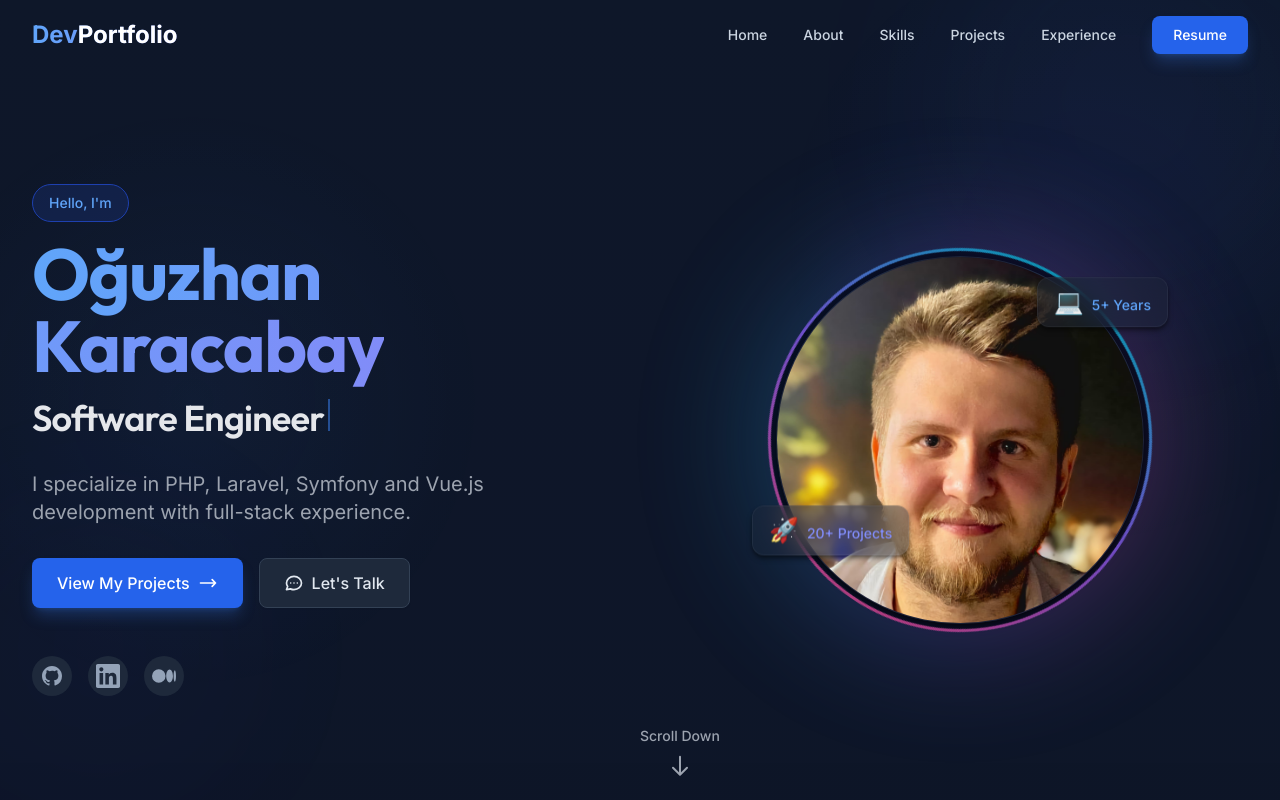
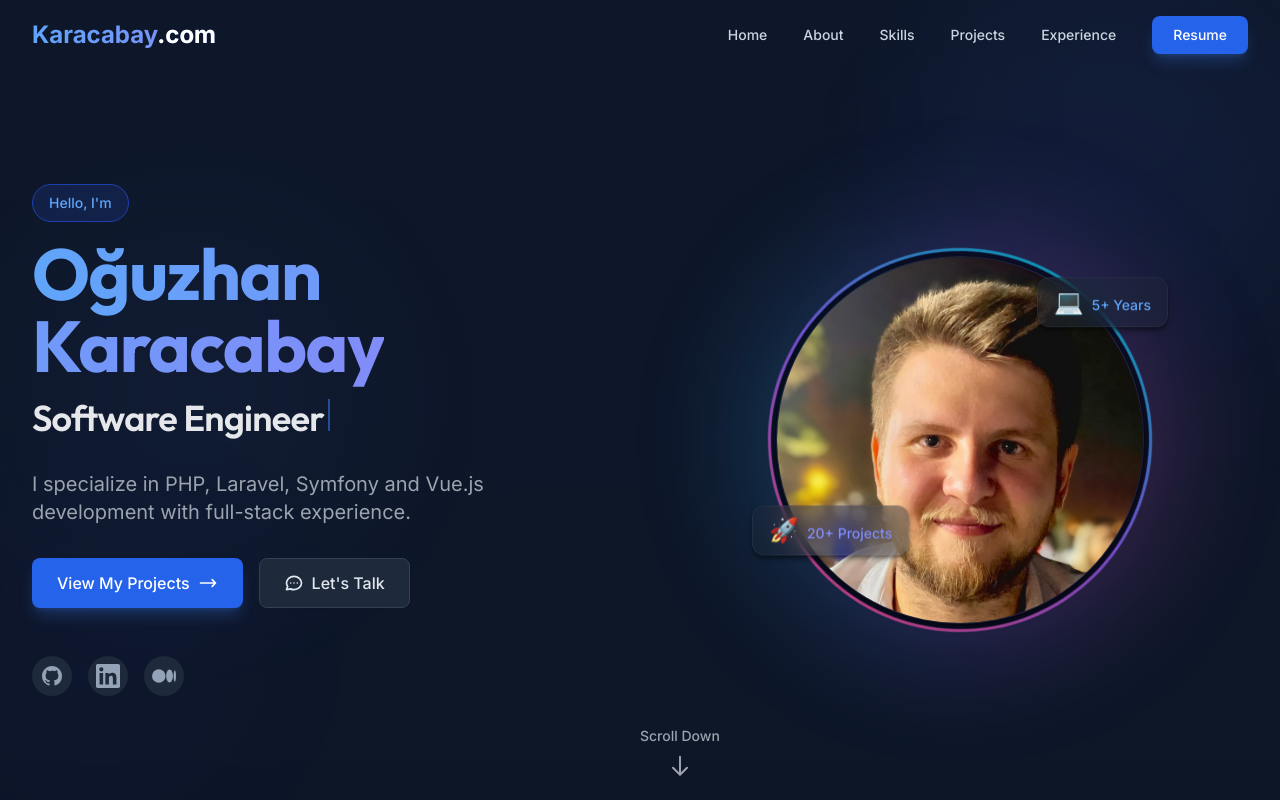
Before and after one commit to oguzhankrcb/DevPortfolio, a Next.js app: page / in a window 1280 px wide. Shown: the top 800 px of the page. Built offline with nearby package versions, Linux system fonts and the light colour scheme.

Commit message:
feat: update site logo text to Karacabay.com in header and footer

```diff
--- a/src/app/components/layout/Footer.tsx
+++ b/src/app/components/layout/Footer.tsx
@@ -34,7 +34,7 @@
           <div className="lg:col-span-2">
             <Link href="/" className="inline-block mb-6">
               <span className="text-2xl font-bold gradient-text">
-                Dev<span className="text-white">Portfolio</span>
+                Karacabay<span className="text-white">.com</span>
               </span>
             </Link>
             <p className="text-gray-400 mb-6 max-w-md leading-relaxed">
--- a/src/app/components/layout/Navbar.tsx
+++ b/src/app/components/layout/Navbar.tsx
@@ -44,7 +44,7 @@
           {/* Logo */}
           <Link href="/" className="group">
             <span className="text-xl md:text-2xl font-bold gradient-text">
-              Dev<span className="text-white group-hover:text-blue-400 transition-colors duration-300">Portfolio</span>
+              Karacabay<span className="text-white group-hover:text-blue-400 transition-colors duration-300">.com</span>
             </span>
           </Link>
 
```
